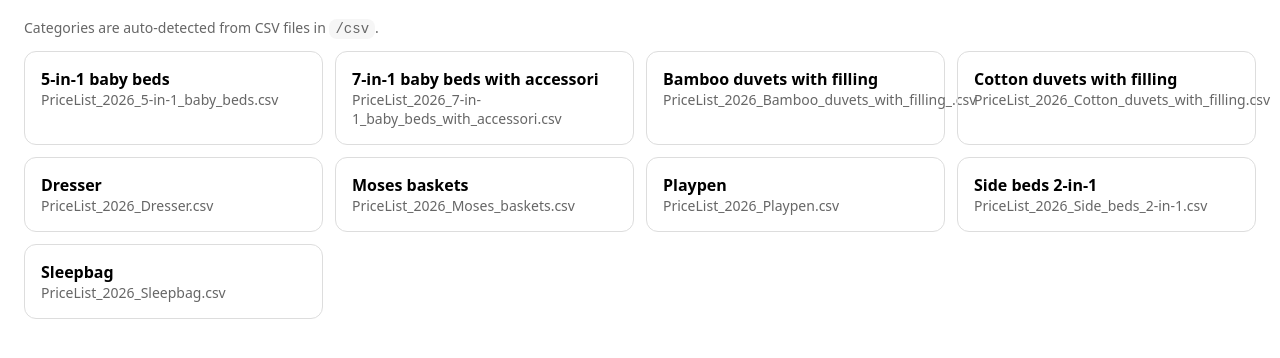
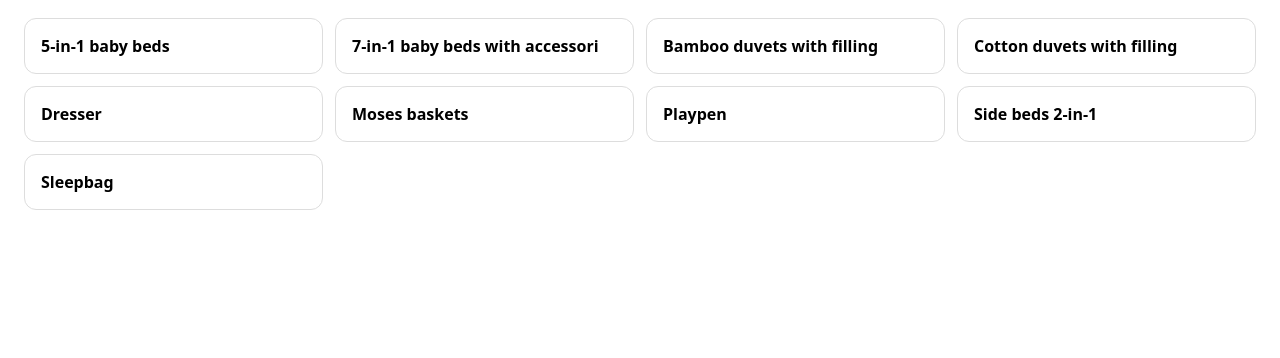
Before and after one commit to waldin-eu/pricelist, a plain HTML site: page index.html in a window 1280 px wide. Shown: the part 70-428 px from the top of the page. Drawn offline with Linux system fonts and the light colour scheme.

Commit message:
menu page changes

```diff
--- a/index.html
+++ b/index.html
@@ -15,7 +15,6 @@
 </head>
 <body>
   <h1>Price List</h1>
-  <p class="muted">Categories are auto-detected from CSV files in <code>/csv</code>.</p>
 
   <div id="menu" class="grid"></div>
 
--- a/js/app.js
+++ b/js/app.js
@@ -28,7 +28,6 @@ async function main() {
     return `
       <a class="card" href="${href}">
         <div style="font-weight:700">${title}</div>
-        <div class="muted">${f}</div>
       </a>
     `;
   }).join("");
```
